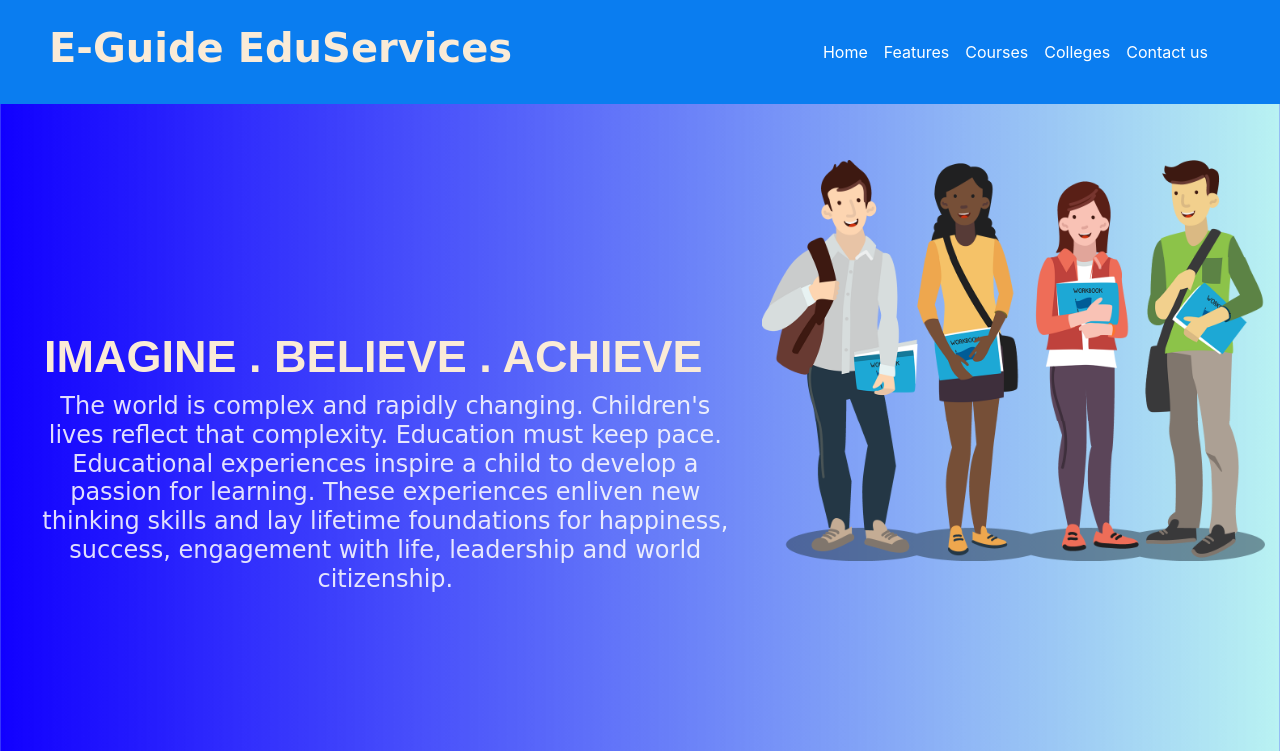
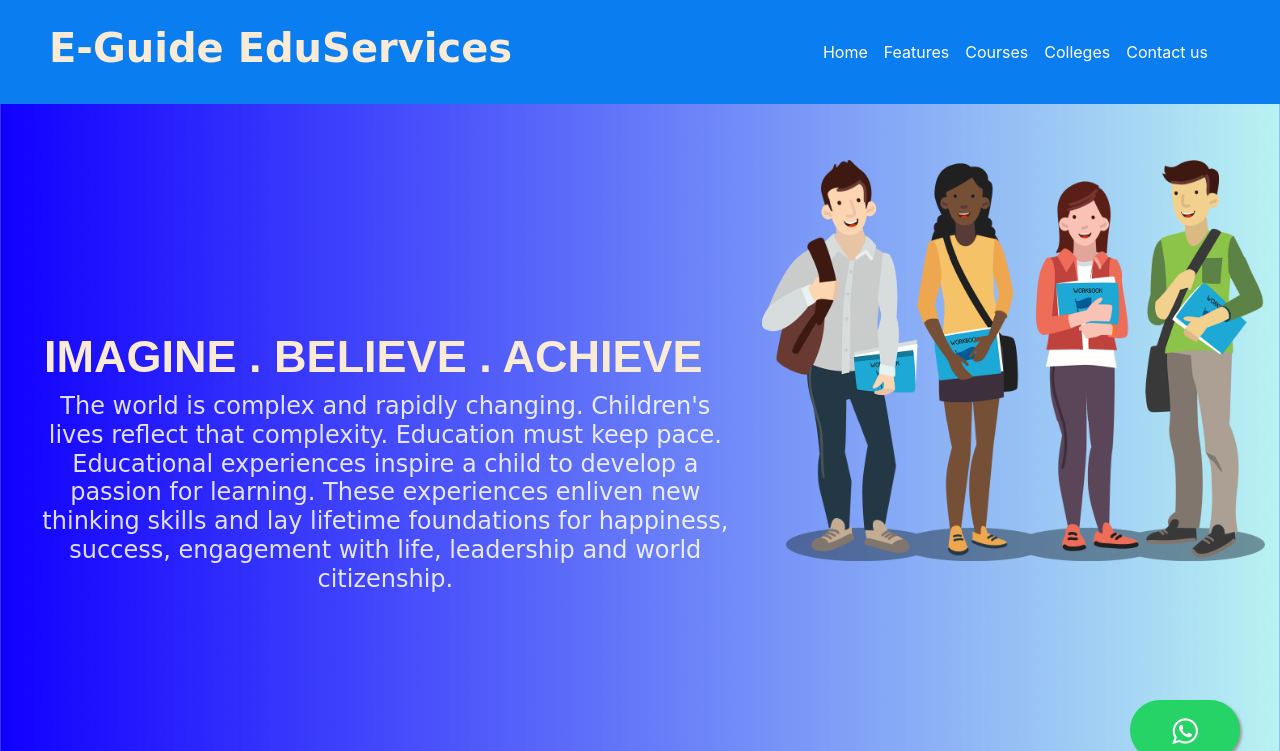
Before and after one commit to AlbinJames56/E-guide-website, a plain HTML site: page index.html in a window 1280 px wide. Shown: the top 751 px of the page. Drawn offline with nearby package versions, Linux system fonts and the light colour scheme.

Commit message:
Update index.html

```diff
--- a/index.html
+++ b/index.html
@@ -709,11 +709,12 @@
             </div>
 
       <!--end of location-->
-        <!-- chat now icon -->
+
       </section>
+      <!-- chat now icon -->
       <link rel="stylesheet" href="https://maxcdn.bootstrapcdn.com/font-awesome/4.5.0/css/font-awesome.min.css">
-      <a href="https://api.whatsapp.com/send?phone=+918590902036&text=Hei,I'm " target="_blank">
-            <i class="fa fa-whatsapp my-float"></i>
+      <a href="https://api.whatsapp.com/send?phone=+918590902036&text=Hei,I'm  " class="float" target="_blank">
+      <i class="fa fa-whatsapp my-float"></i>
       </a>
       <!-- end of chat now icon -->
 
```
